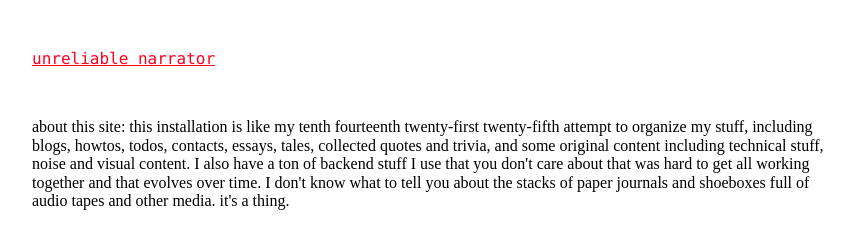
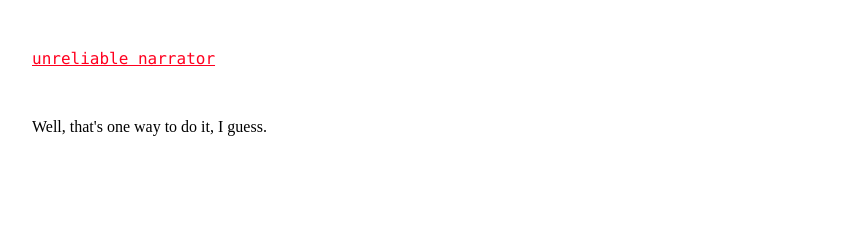
Before and after one commit to alowe7/alowe7.github.io, a plain HTML site: page about.html in a window 1280 px wide. Shown: the whole page, without its empty margins (208-1062 px from the left). Drawn offline with Linux system fonts and the light colour scheme.

Commit message:
that's one way

```diff
--- a/about.html
+++ b/about.html
@@ -14,11 +14,7 @@
         <a href="/">unreliable narrator</a>
       </nav>
       <div class="about">
-	about this site:
-
-this installation is like my tenth fourteenth twenty-first twenty-fifth attempt to organize my stuff, including blogs, howtos, todos, contacts, essays, tales, collected quotes and trivia, and some original content including technical stuff, noise and visual content. I also have a ton of backend stuff I use that you don't care about that was hard to get all working together and that evolves over time. I don't know what to tell you about the stacks of paper journals and shoeboxes full of audio tapes and other media.
-
-it's a thing.
+Well, that's one way to do it, I guess.
 </div>
     </div>
   </body>
```
